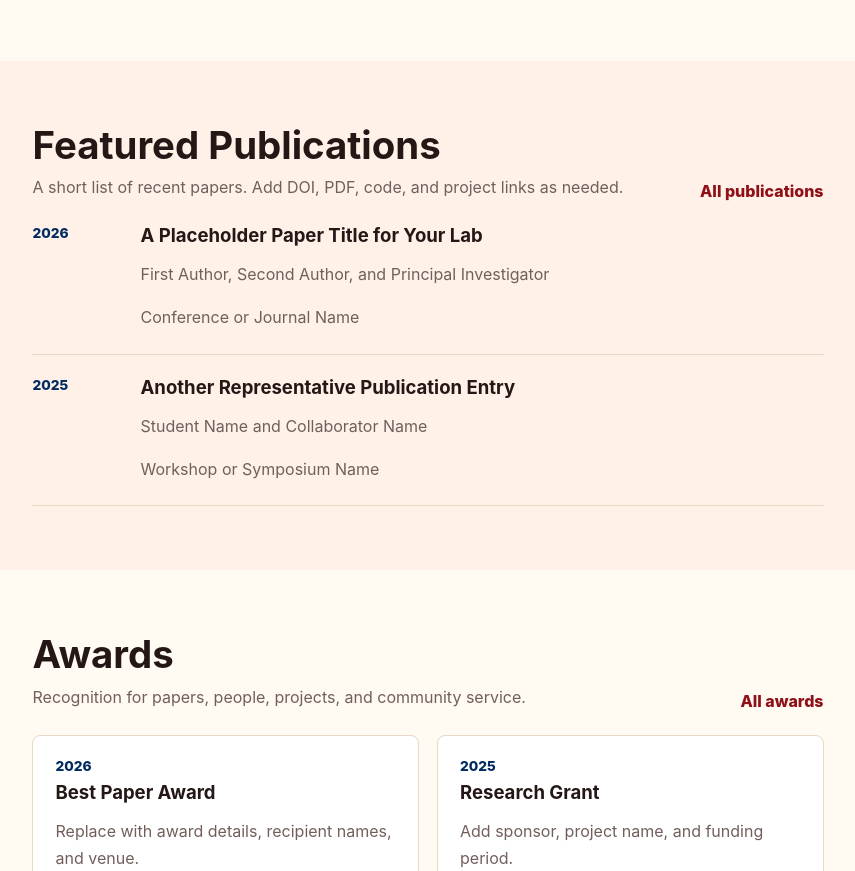
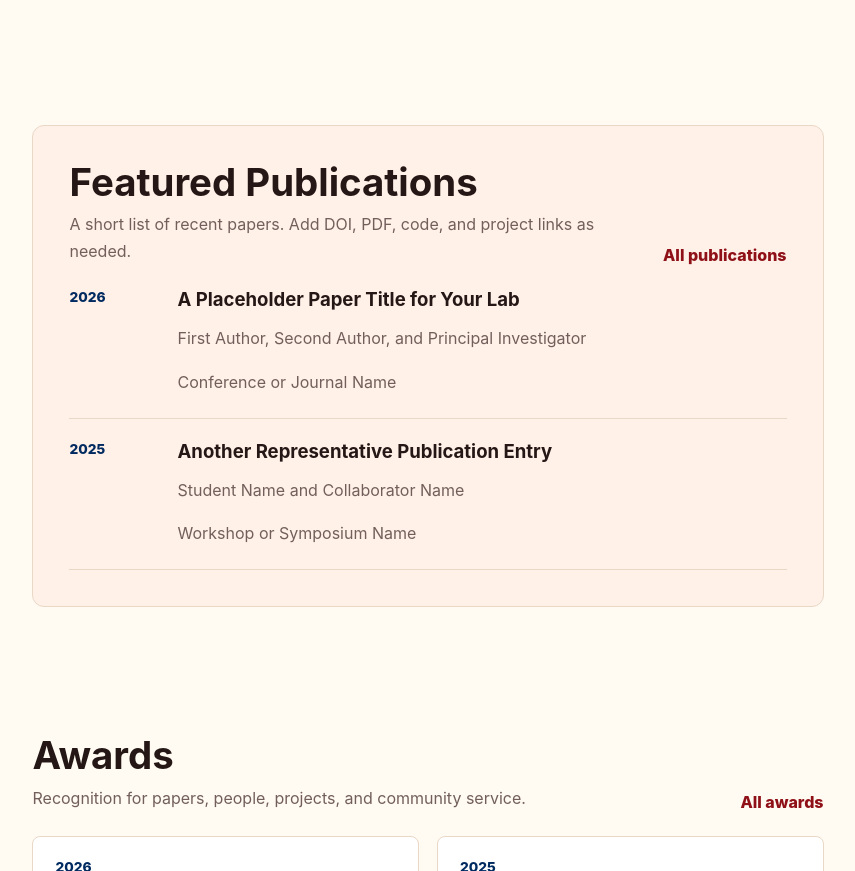
Before and after one commit to XiaoyeAsZ/homepage, an Astro site: page / in a window 1280 px wide. Shown: the part 1086-1957 px from the top of the page, without its empty margins (212-1067 px from the left). Built offline with nearby package versions, Linux system fonts and the light colour scheme; Astro itself is replaced by a stand-in of ours.

Commit message:
update pages

```diff
--- a/src/pages/index.astro
+++ b/src/pages/index.astro
@@ -56,6 +56,7 @@ import { pathFor } from "@/utils/paths";
   </section>
 
   <section class="section alt">
+    <div class="section-panel">
       <div class="section-heading">
         <div>
           <h2>Featured Publications</h2>
@@ -76,6 +77,7 @@ import { pathFor } from "@/utils/paths";
             </article>
           ))
         }
+      </div>
     </div>
   </section>
 
--- a/src/styles/global.css
+++ b/src/styles/global.css
@@ -264,7 +264,18 @@ p {
 }
 
 .section.alt {
-  background: #fff0e8;
+  background: transparent;
+}
+
+.section-panel {
+  background: var(--tint);
+  border: 1px solid var(--line);
+  border-radius: 12px;
+  padding: clamp(22px, 3vw, 36px);
+}
+
+.section-panel > :last-child {
+  margin-bottom: 0;
 }
 
 .section-heading {
```
Lines whose indentation alone changed are shown as unchanged.
